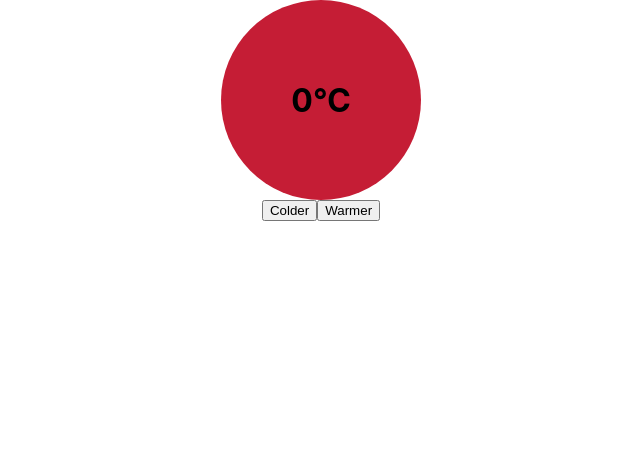
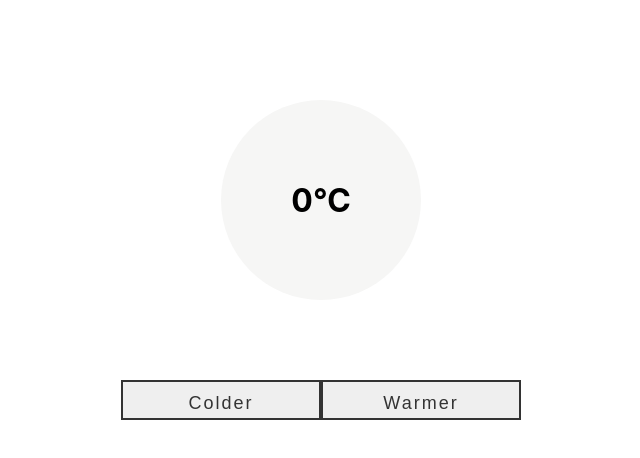
Before and after one commit to BeeAwwad/temperature-control-app, a React (Create React App) app: page / in a window 1280 px wide. Shown: the top 458 px of the page, without its empty margins (319-959 px from the left). Built offline with nearby package versions, Linux system fonts and the light colour scheme.

Commit message:
Make the cold button change to shades of blue and red color change to shades of red respectively

```diff
--- a/src/App.js
+++ b/src/App.js
@@ -21,16 +21,18 @@ function App() {
    ];
 
   const [temp, setTemp] = useState(0);
-  const [color, setColor] = useState(0);
+  const [color, setColor] = useState(7);
 
   const decrease = () => {
     setTemp(temp - 1);
+
+    setColor((color + 1) % colors.length);
   };
 
   const increase = () => {
     setTemp(temp + 1);
 
-    setColor((color + 1) % colors.length);
+    setColor((color - 1) % colors.length);
     // const newColor = getRandomColor();
     // setColor(newColor);
   };
@@ -67,8 +69,8 @@ function App() {
         <h1>{temp}&#8451;</h1>
       </div>
       <div className={styles.buttons}>
-        <button onClick={decrease}>Colder</button>
-        <button onClick={() => { increase();}}>Warmer</button>
+        <button className={styles.buttoncold} onClick={decrease}>Colder</button>
+        <button className={styles.buttonwarm} onClick={() => { increase();}}>Warmer</button>
       </div>
     </div>
   );
--- a/src/App.module.css
+++ b/src/App.module.css
@@ -51,6 +51,7 @@
     justify-content: center;
     align-items: center;
     transition: background-color .25s ease;
+    margin-top: 100px;
 }
 
 /* Button Styles */
@@ -58,4 +59,92 @@
 .buttons {
   display: flex;
   justify-content: center;
+  position: fixed;
+  top: 50%;
+  left: 50%;
+  transform: translate(-50%, -50%);
 }
+
+/* Warmer Button */
+
+.buttonwarm{
+  display: block;
+  width: 200px;
+  height: 40px;
+  line-height: 40px;
+  font-size: 18px;
+  font-family: sans-serif;
+  text-decoration: none;
+  color: #333;
+  border: 2px solid #333;
+  letter-spacing: 2px;
+  text-align: center;
+  position: relative;
+  transition: all .35s;
+}
+
+.buttonwarm span{
+  position: relative;
+  z-index: 2;
+}
+
+.buttonwarm:after{
+  position: absolute;
+  content: "";
+  top: 0;
+  left: 0;
+  width: 0;
+  height: 100%;
+  background: #ff003b;
+  transition: all .35s;
+}
+
+.buttonwarm:hover{
+  color: white;
+}
+
+.buttonwarm:hover:after{
+  width: 100%;
+}
+
+/*  Colder Button  */
+
+.buttoncold{
+  display: block;
+  width: 200px;
+  height: 40px;
+  line-height: 40px;
+  font-size: 18px;
+  font-family: sans-serif;
+  text-decoration: none;
+  color: #333;
+  border: 2px solid #333;
+  letter-spacing: 2px;
+  text-align: center;
+  position: relative;
+  transition: all .35s;
+}
+
+.buttoncold span{
+  position: relative;
+  z-index: 2;
+}
+
+.buttoncold:after{
+  position: absolute;
+  content: "";
+  top: 0;
+  left: 0;
+  width: 0;
+  height: 100%;
+  background: #0000FF;
+  transition: all .35s;
+}
+
+.buttoncold:hover{
+  color: white;
+}
+
+.buttoncold:hover:after{
+  width: 100%;
+}
```
